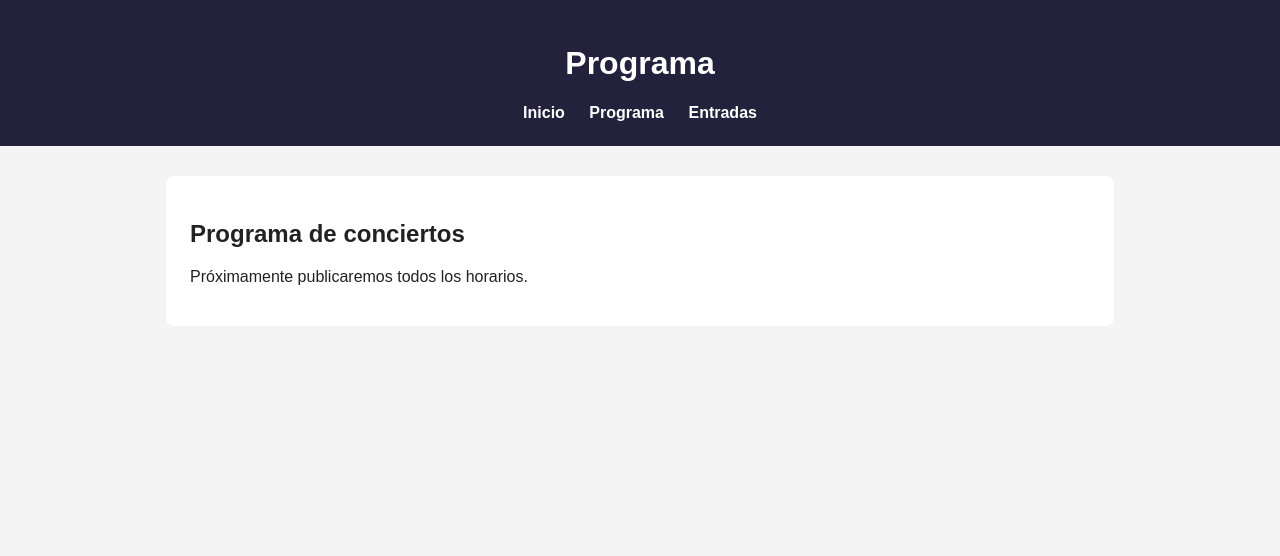
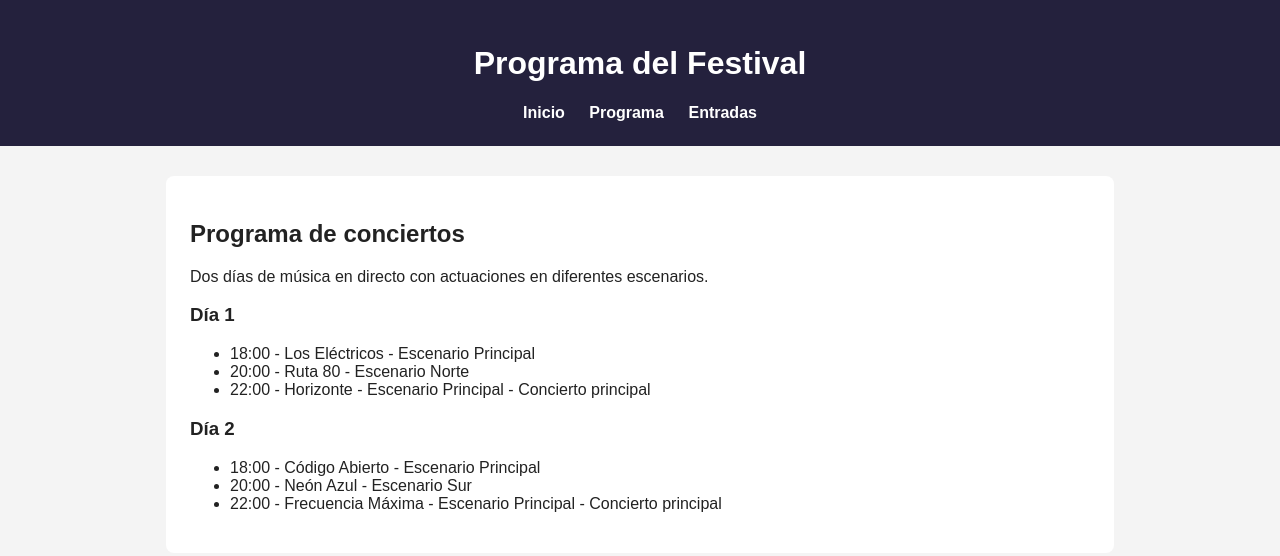
Before and after one commit to lahuertalahuerta25-rgb/festival-dam-2027, a plain HTML site: page programa.html in a window 1280 px wide. Drawn offline with Linux system fonts and the light colour scheme.

Commit message:
Completar programa de conciertos

```diff
--- a/programa.html
+++ b/programa.html
@@ -8,7 +8,7 @@
 </head>
 <body>
     <header>
-        <h1>Programa</h1>
+        <h1>Programa del Festival</h1>
 
         <nav>
             <a href="index.html">Inicio</a>
@@ -19,7 +19,25 @@
 
     <main>
         <h2>Programa de conciertos</h2>
-        <p>Próximamente publicaremos todos los horarios.</p>
+        <p>Dos días de música en directo con actuaciones en diferentes escenarios.</p>
+
+        <section>
+            <h3>Día 1</h3>
+            <ul>
+                <li>18:00 - Los Eléctricos - Escenario Principal</li>
+                <li>20:00 - Ruta 80 - Escenario Norte</li>
+                <li>22:00 - Horizonte - Escenario Principal - Concierto principal</li>
+            </ul>
+        </section>
+
+        <section>
+            <h3>Día 2</h3>
+            <ul>
+                <li>18:00 - Código Abierto - Escenario Principal</li>
+                <li>20:00 - Neón Azul - Escenario Sur</li>
+                <li>22:00 - Frecuencia Máxima - Escenario Principal - Concierto principal</li>
+            </ul>
+        </section>
     </main>
 </body>
 </html>
```
